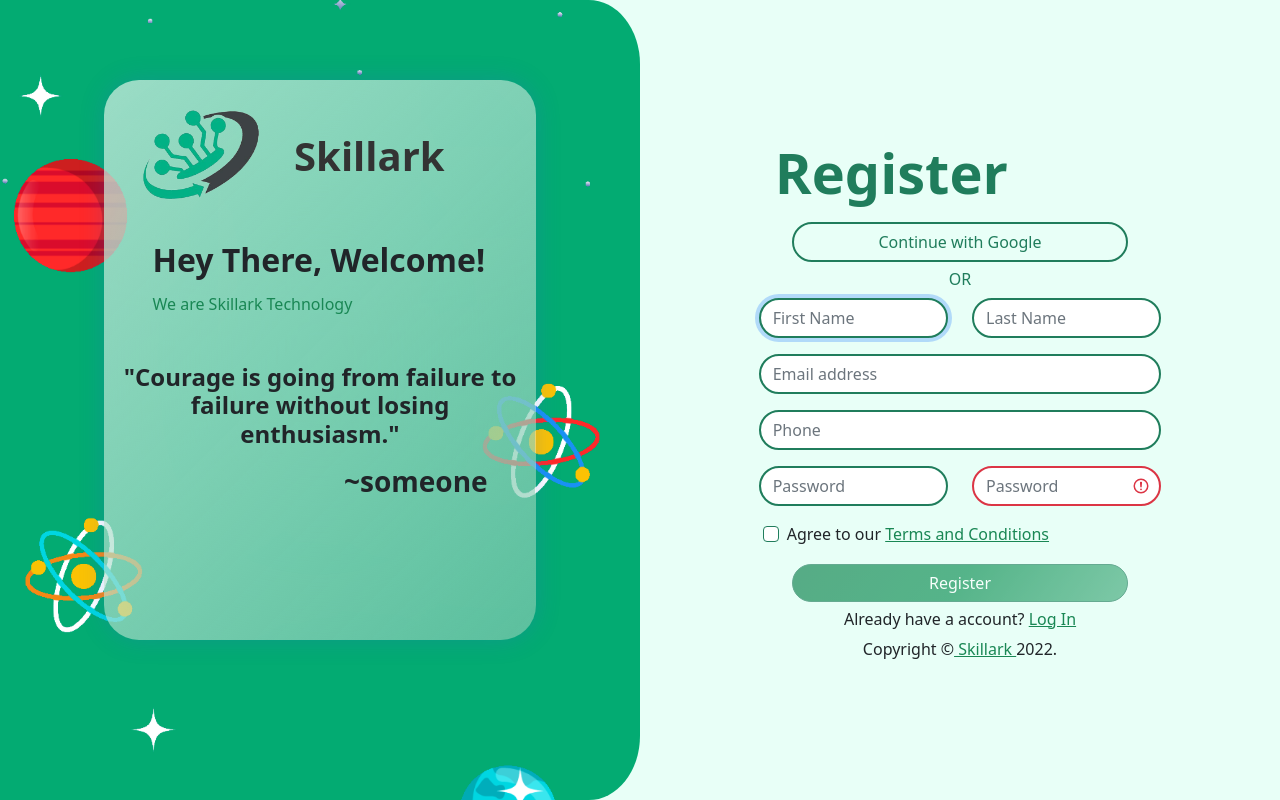
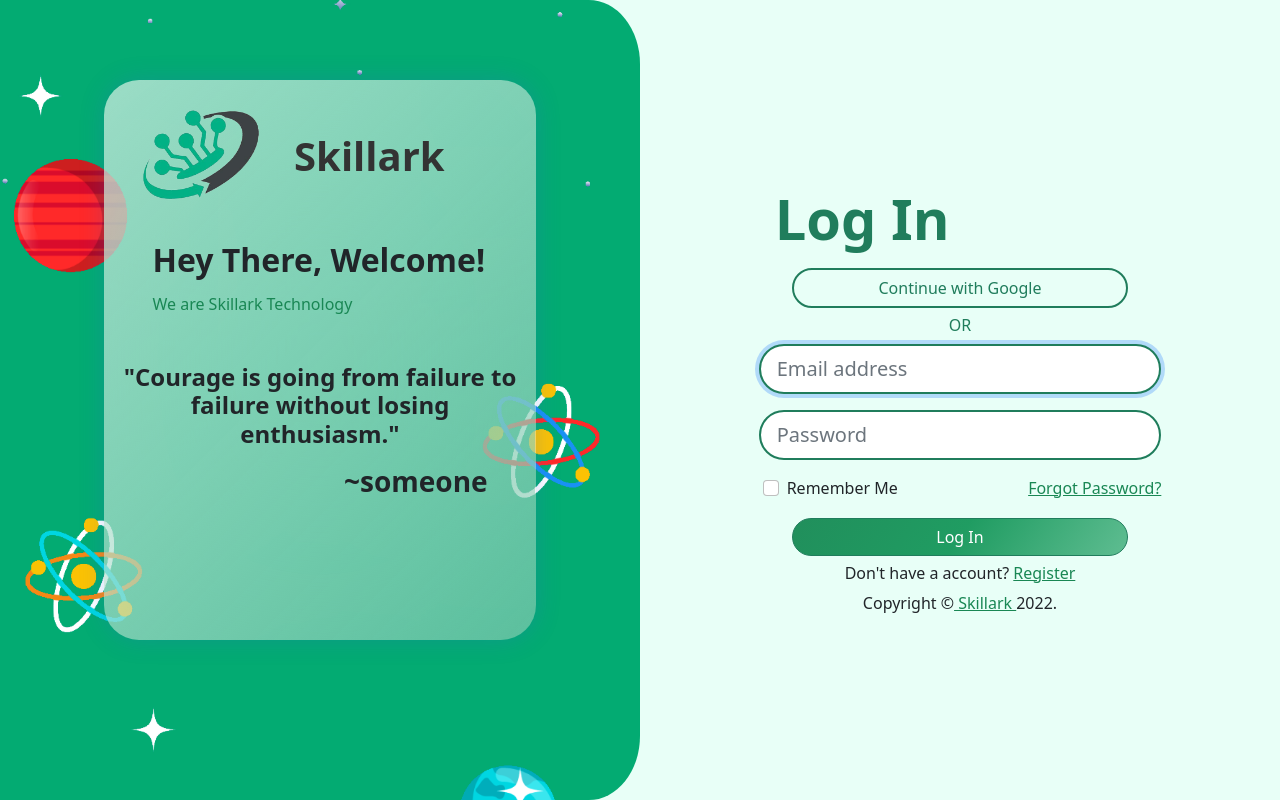
Before and after one commit to cvasingh/loginAndRegisterPage, a React (Create React App) app: page /login in a window 1280 px wide. Built offline with nearby package versions, Linux system fonts and the light colour scheme.

Commit message:
add router

```diff
--- a/package.json
+++ b/package.json
@@ -10,6 +10,7 @@
     "bootstrap": "^5.1.3",
     "react": "^17.0.2",
     "react-dom": "^17.0.2",
+    "react-router-dom": "^6.2.1",
     "react-scripts": "5.0.0",
     "web-vitals": "^2.1.4"
   },
--- a/src/App.js
+++ b/src/App.js
@@ -1,11 +1,20 @@
 import * as React from 'react';
+// npm install react-router-dom
+import { BrowserRouter, Routes, Route,} from 'react-router-dom';
 import './bootstrap.css';
 import 'bootstrap/dist/js/bootstrap.js';
 import './App.css';
 import Loginmodule from './components/Loginmodule';
+import Contactus from './components/Contactus';
 
 export default function App() {
   return (
-    <Loginmodule/>
+    <BrowserRouter>
+    <Loginmodule />
+      {/* <Routes>
+        <Route path="/Loginmodule" element={<Loginmodule />} />
+        <Route path="/contactus" element={<Contactus />} />
+      </Routes> */}
+    </BrowserRouter>
   )
 }
--- /dev/null
+++ b/src/components/Contactus.js
@@ -0,0 +1,5 @@
+import React from 'react';
+
+export default function Contactus() {
+  return <div><h1>Contactus</h1></div>;
+}
--- a/src/components/Login.js
+++ b/src/components/Login.js
@@ -1,4 +1,5 @@
 import React, { useState } from 'react';
+import {Link} from 'react-router-dom';
 
 
 
@@ -48,7 +49,7 @@ export default function Login() {
                 </div>
             </form>
             <div className='text-center h6 m-2'>
-                Don't have a account? <a href='#'>Register</a>
+                Don't have a account? <Link to='/register'>Register</Link>
             </div>
         </div>
     </div>
--- a/src/components/Loginmodule.js
+++ b/src/components/Loginmodule.js
@@ -1,4 +1,5 @@
 import * as React from 'react';
+import { Route, Routes } from 'react-router-dom';
 // file
 import bgimage from './img/bg.png';
 import logoimage from './img/logo.png';
@@ -45,7 +46,7 @@ export default function Loginmodule() {
             <div className='row align-items-center'>
               <div className='col-5 text-end'>
                 <img src={logoimage} className='img-fluid'
-                  style={{ height: '100px'}}></img>
+                  style={{ height: '100px' }}></img>
               </div>
               <div className='col-7'>
                 <div className='display-3 text-start fw-bold' style={{ color: '#444' }}>
@@ -53,11 +54,10 @@ export default function Loginmodule() {
               </div>
             </div>
           </div>
-
-          {/* <Login /> */}
-
-          <Register/>
-
+          <Routes>
+            <Route path="/login" element={<Login />} />
+            <Route path="/register" element={<Register />} />
+          </Routes>
           <Copyright />
         </div>
       </div>
--- a/src/components/Register.js
+++ b/src/components/Register.js
@@ -1,4 +1,6 @@
 import React, { useState } from 'react';
+import {Link} from 'react-router-dom';
+
 
 export default function Register() {
     const primary = '#207d5c';
@@ -82,7 +84,7 @@ export default function Register() {
                 </div>
             </form>
             <div className='text-center h6 m-2'>
-                Already have a account? <a href=''>Log In</a>
+                Already have a account? <Link to='/login'>Log In</Link>
             </div>
         </div>
     </div>
```
Also changed, not shown: 1 other file (tests, documents, lock files or other folders).
